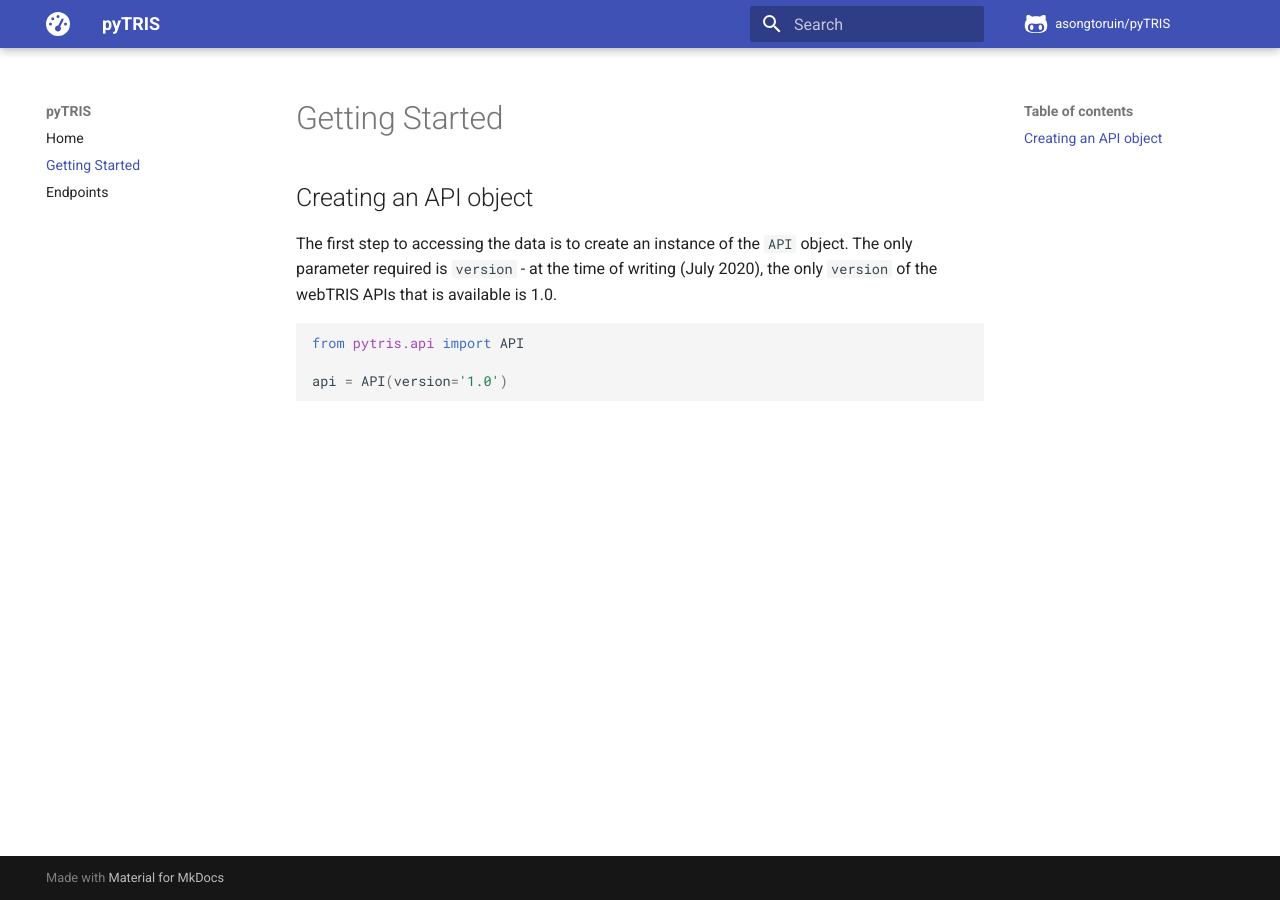
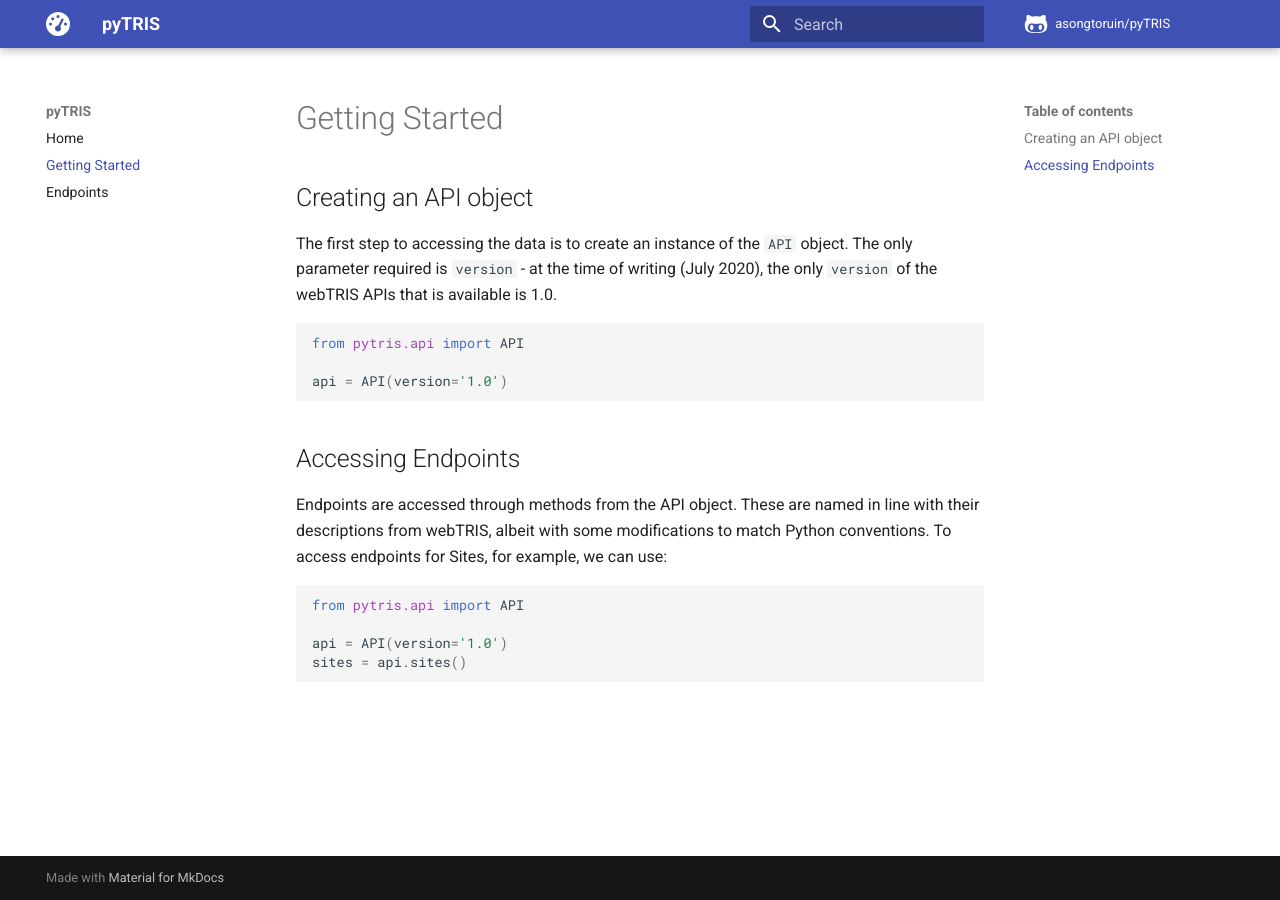
Before and after one commit to asongtoruin/pyTRIS, an MkDocs documentation site: the page built from docs/getting-started.md, in a window 1280 px wide. Built offline with MkDocs 1.6.1 and Material for MkDocs 9.7.7, drawn with Linux system fonts in a browser that asks for light colours; comment, search, counter and statistics services are not loaded.

Commit message:
Update docs with some more basic info

````diff
--- a/docs/getting-started.md
+++ b/docs/getting-started.md
@@ -3,8 +3,21 @@ The first step to accessing the data is to create an instance of the `API`
 object. The only parameter required is `version` - at the time of writing
 (July 2020), the only `version` of the webTRIS APIs that is available is 1.0.
 
-```python
+```Python
 from pytris.api import API
 
 api = API(version='1.0')
 ```
+
+## Accessing Endpoints
+Endpoints are accessed through methods from the API object. These are named
+in line with their descriptions from webTRIS, albeit with some modifications to
+match Python conventions. To access endpoints for Sites, for example, we can
+use:
+
+```Python
+from pytris.api import API
+
+api = API(version='1.0')
+sites = api.sites()
+```
````
Also changed, not shown: docs/index.md (+1 -1 lines).
